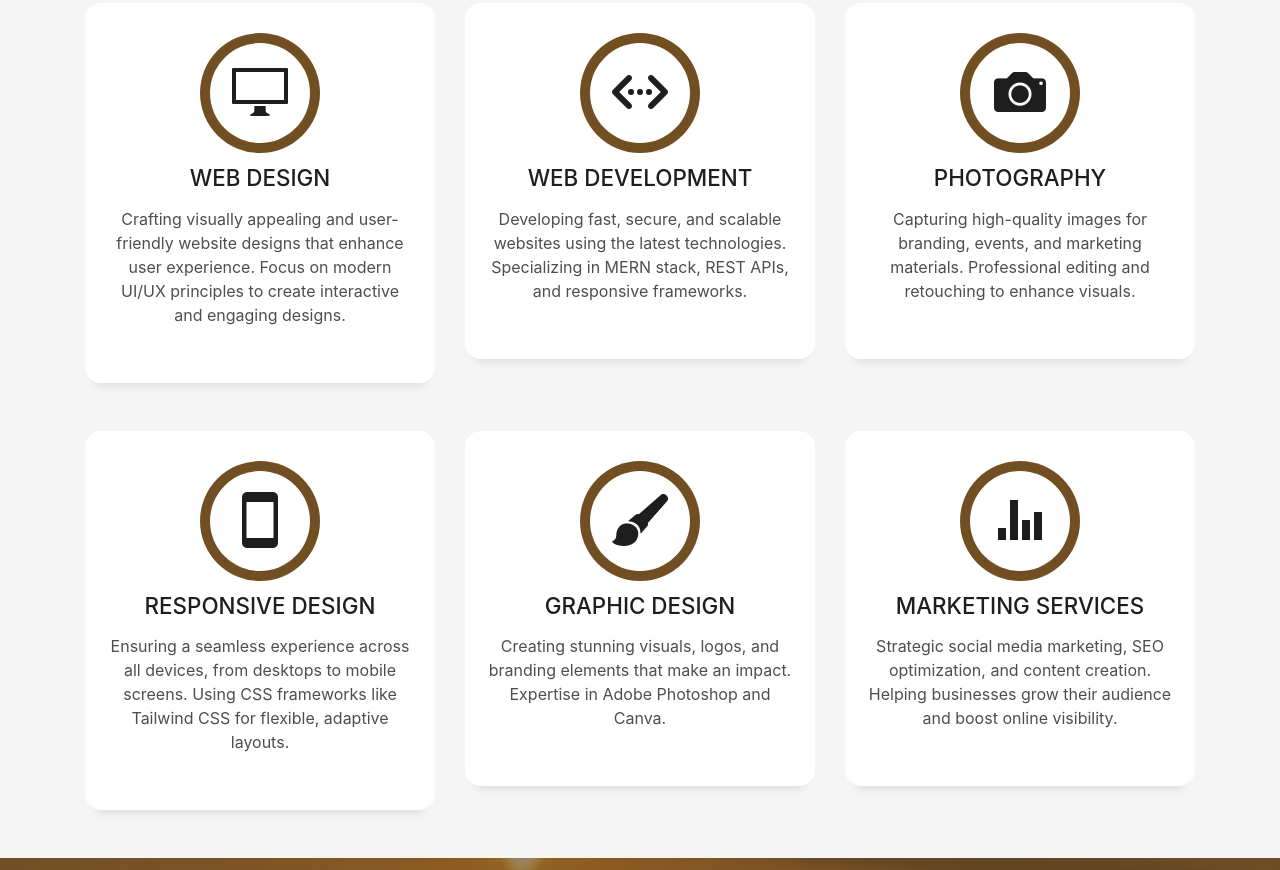
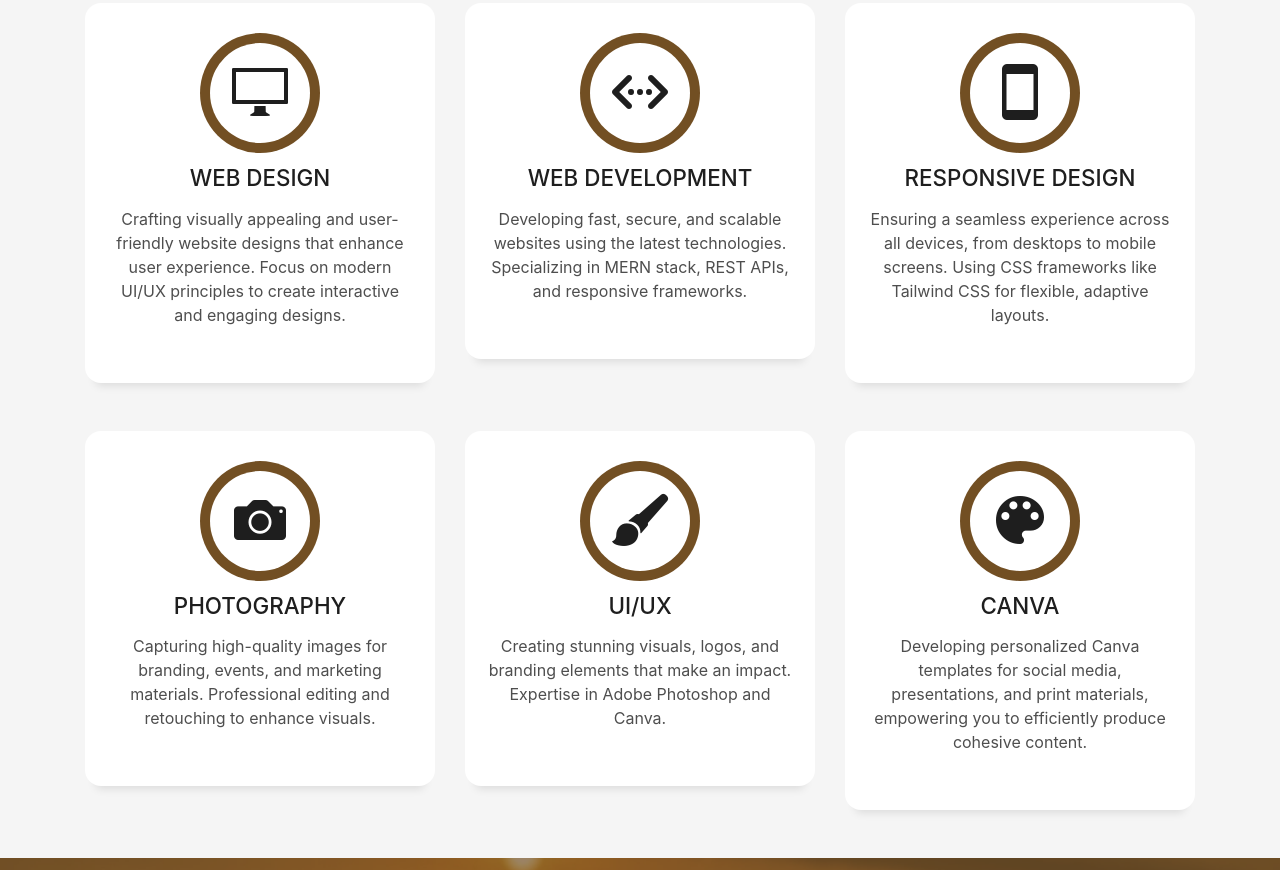
Before and after one commit to princekumar0912/my_portfolio, a plain HTML site: page index.html in a window 1280 px wide. Shown: the part 1710-2580 px from the top of the page. Drawn offline with Linux system fonts and the light colour scheme; files whose address does not match are found by name; a web font is replaced by a local one.

Commit message:
service section change

```diff
--- a/index.html
+++ b/index.html
@@ -221,20 +221,6 @@
         <div class="col-md-4">
           <div class="service-box">
             <div class="service-ico">
-              <span class="ico-circle"><i class="ion-camera"></i></span>
-            </div>
-            <div class="service-content">
-              <h2 class="s-title">Photography</h2>
-              <p class="s-description text-center">
-                Capturing high-quality images for branding, events, and marketing materials.
-                Professional editing and retouching to enhance visuals.
-              </p>
-            </div>
-          </div>
-        </div>
-        <div class="col-md-4">
-          <div class="service-box">
-            <div class="service-ico">
               <span class="ico-circle"><i class="ion-android-phone-portrait"></i></span>
             </div>
             <div class="service-content">
@@ -249,10 +235,25 @@
         <div class="col-md-4">
           <div class="service-box">
             <div class="service-ico">
+              <span class="ico-circle"><i class="ion-camera"></i></span>
+            </div>
+            <div class="service-content">
+              <h2 class="s-title">Photography</h2>
+              <p class="s-description text-center">
+                Capturing high-quality images for branding, events, and marketing materials.
+                Professional editing and retouching to enhance visuals.
+              </p>
+            </div>
+          </div>
+        </div>
+
+        <div class="col-md-4">
+          <div class="service-box">
+            <div class="service-ico">
               <span class="ico-circle"><i class="ion-paintbrush"></i></span>
             </div>
             <div class="service-content">
-              <h2 class="s-title">Graphic Design</h2>
+              <h2 class="s-title">UI/UX</h2>
               <p class="s-description text-center">
                 Creating stunning visuals, logos, and branding elements that make an impact.
                 Expertise in Adobe Photoshop and Canva.
@@ -263,13 +264,13 @@
         <div class="col-md-4">
           <div class="service-box">
             <div class="service-ico">
-              <span class="ico-circle"><i class="ion-stats-bars"></i></span>
+              <span class="ico-circle"><i class="ion-icon ion-android-color-palette"></i></span>
             </div>
             <div class="service-content">
-              <h2 class="s-title">Marketing Services</h2>
+              <h2 class="s-title">Canva</h2>
               <p class="s-description text-center">
-                Strategic social media marketing, SEO optimization, and content creation.
-                Helping businesses grow their audience and boost online visibility.
+                Developing personalized Canva templates for social media, presentations, and print materials, empowering
+                you to efficiently produce cohesive content.
               </p>
             </div>
           </div>
```
